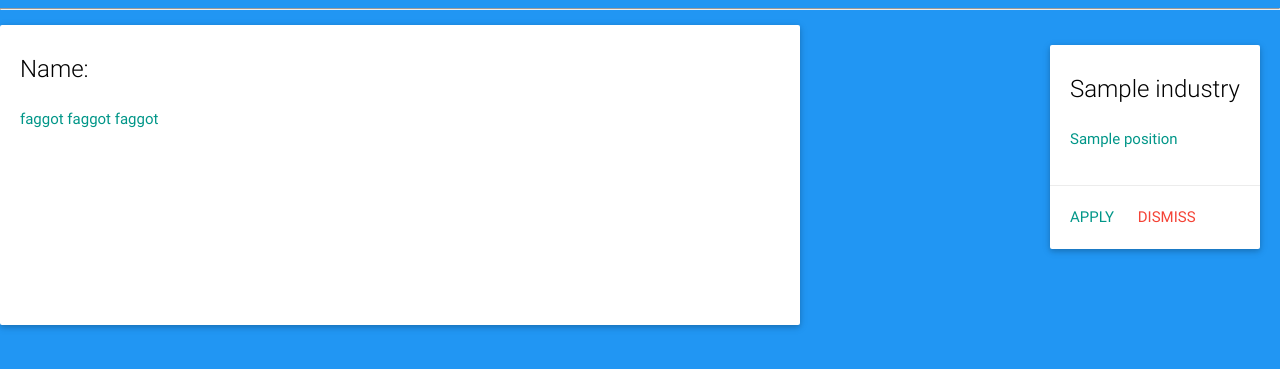
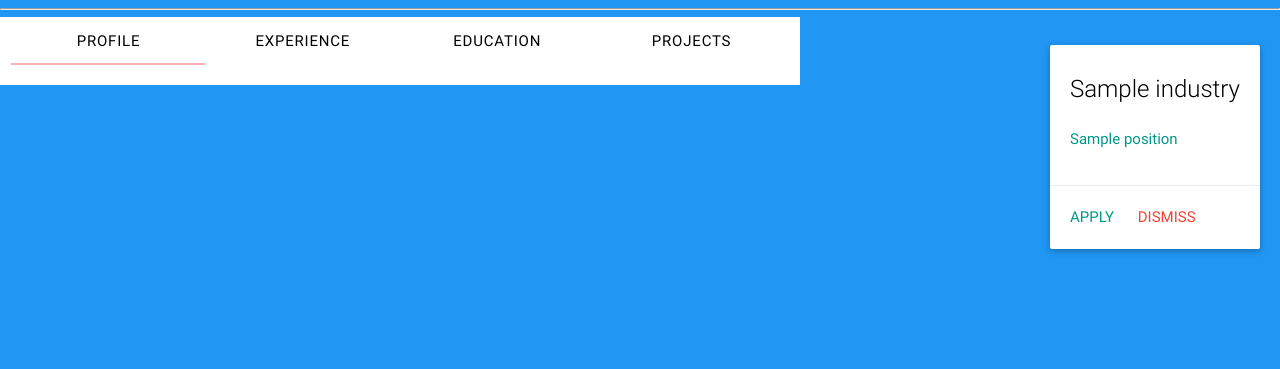
Before and after one commit to Software-Engineering-1/server-side, a Django app: template se_server/mainapp/templates/mainapp/test.html in a window 1280 px wide. Shown: the part 64-433 px from the top of the page. Run offline with Django 3.2, Linux system fonts and the light colour scheme; the template is opened without the code that fills it: most values are stand-ins (such as "Sample title", 1, 10 or a date in 2020).

Commit message:
trial run of profile

```diff
--- a/se_server/mainapp/templates/mainapp/test.html
+++ b/se_server/mainapp/templates/mainapp/test.html
@@ -30,11 +30,39 @@
             margin-left:auto;
             margin-right: auto;
         }
-        #profile{
+        #div1{
             width: 800px;
+            background-color: white;
+            height: auto;
         }
+        #exform{
+             position: absolute;
+            top: 20%;
+            left: 40%;
+            background-color: antiquewhite;
+
+        }
+        .blur{
+            -webkit-filter: blur(10px);
+    -moz-filter: blur(10px);
+    -o-filter: blur(10px);
+    -ms-filter: blur(10px);
+    filter: blur(10px);
+        }
+
     </style>
     <script>
+        function showexform(){
+            document.getElementById("div1").className+=" "+"blur";
+            document.getElementById("div2").className+=" "+"blur";
+            document.getElementById("exform").style.display="block";
+
+
+        }
+        $('.datepicker').pickadate({
+            selectMonths: true, // Creates a dropdown to control month
+            selectYears: 15 // Creates a dropdown of 15 years to control year
+          });
 
     </script>
 </head>
@@ -81,16 +109,41 @@
 	</div>
     <hr>
     <div class="left" id="div1">
-        <div class="card small" id="profile">
-            <div class="card-content teal-text">
-                <span class="card-title black-text">Name: {{ user.first_name }} {{user.last_name}}</span>
-                <p>faggot
-                faggot
-                faggot</p>
+        <!--
+        <span class="card-title black-text">Name: {{ user.first_name }} {{user.last_name}}</span>
+        <p>faggot
+        faggot
+        faggot</p>
+        -->
+        <div class="row">
+            <div class="col s12">
+              <ul class="tabs">
+                <li class="tab col s3"><a class="active black-text" href="#profiletab">Profile</a></li>
+                <li class="tab col s3"><a class="black-text" href="#experiencetab">Experience</a></li>
+                <li class="tab col s3"><a class="black-text" href="#educationtab">Education</a></li>
+                <li class="tab col s3"><a class="black-text" href="#projecttab">Projects</a></li>
+              </ul>
+            </div>
+            <div id="profiletab" class="col s12">
+
+            </div>
+            <div id="experiencetab" class="col s12">
+                <h4>Ordell Ugo</h4> <!-- company name-->
+                <h5>Member Technical Staff</h5> <!-- Title-->
+                <h6 class="teal-text">April 2014 - August 2014</h6>
+                <p><h6>Ordell Ugo is a virtual company that solves real world problems. I worked on a project titled "A Framework for Effective Management Of Mobility Based Entities using Real Time Data Management".</h6></p>
+                <button id="btn" class="red darken-1 waves-effect waves-light btn" onclick="showexform()">Add Position</button>
+            </div>
+            <div id="educationtab" class="col s12">
+
+            </div>
+            <div id="projecttab" class="col s12">
+
             </div>
         </div>
+
     </div>
-    <div class="right" style="padding: 20px">
+    <div class="right" id="div2" style="padding: 20px">
         {% for job in jobs %}
             <div class="card hoverable white">
                 <div class="card-content teal-text">
@@ -108,6 +161,40 @@
             </div>
         {% endfor %}
     </div>
-
+    <div id="exform" style="display: none;">
+            <form class="col s12">
+                <div class="row">
+                    <div class="input-field col s6">
+                        <input id="company_name" type="text" class="validate">
+                        <label for="company_name">Company Name</label>
+                    </div>
+                </div>
+                <div class="row">
+                    <div class="input-field col s6">
+                        <input id="job_title" type="text" class="validate">
+                        <label for="job_title">Job Title</label>
+                    </div>
+                </div>
+                <div class="row">
+                    <div class="input-field col s12">
+                        <label for="TimePeriod">Time Period</label>
+                        <br><br>
+                        <input type="date" id="sdate" class="datepicker">
+                        -
+                        <input type="date" class="datepicker">
+                    </div>
+                </div>
+                <div class="row">
+                    <div class="input-field col s12">
+                        <textarea id="description" class="materialize-textarea"></textarea>
+                        <label for="description">description</label>
+                    </div>
+                </div>
+                <div class="row" align="center">
+                    <button type="submit" class="teal darken-1 waves-effect waves-light btn">Save</button>
+                    <button class="red darken-1 waves-effect waves-light btn">Cancel</button>
+                </div>
+            </form>
+        </div>
 </body>
 </html>
```
Also changed, not shown: se_server/db.sqlite3.
